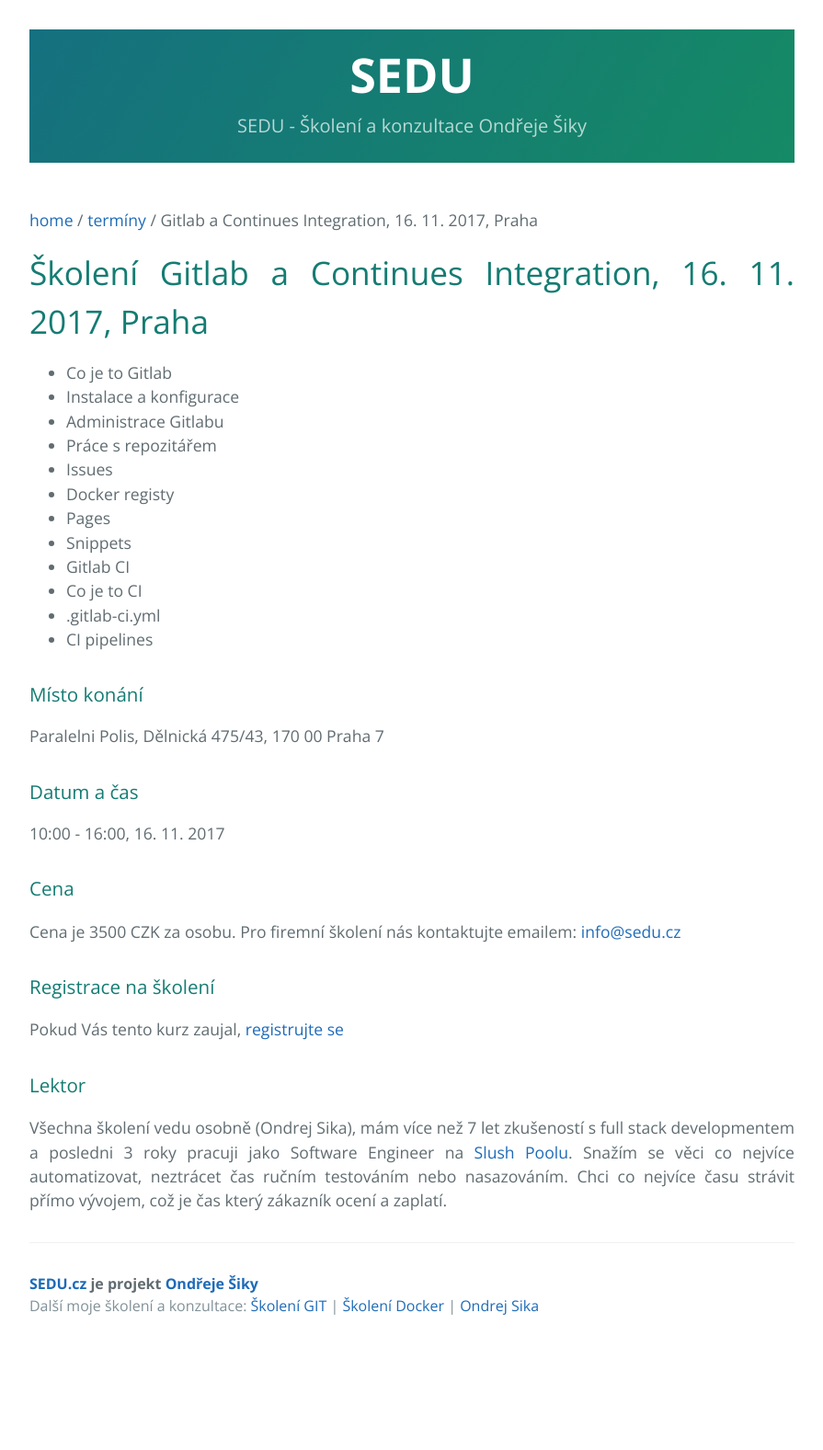
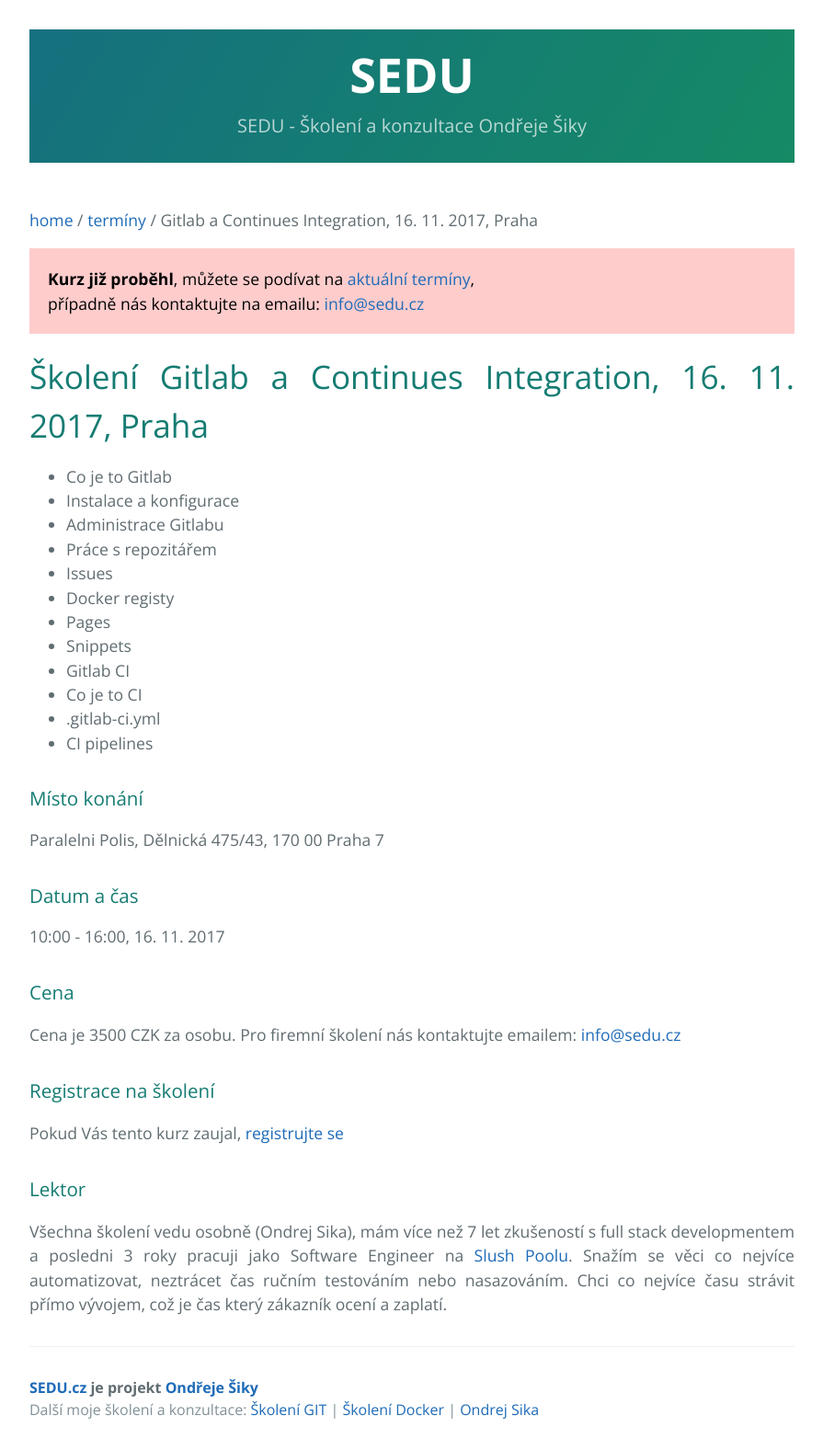
Before and after one commit to ondrejsika/sedu.cz, a Jekyll site: the page built from _event/2017-11-16-continues-integration.md, in a window 1280 px wide. Shown: the whole page at 92% size, without its empty margins (192-1087 px from the left). Built offline with Jekyll 4.4.1, drawn with Linux system fonts in a browser that asks for light colours; a script that is not in the unit is left out; before the commit the page ends 1464 px from its top, so only the background shows below that.

Commit message:
_layouts/event - add link to course on past events (red rectangle)

```diff
--- a/_layouts/event.html
+++ b/_layouts/event.html
@@ -4,6 +4,14 @@ project_tagline: SEDU - Školení a konzultace Ondřeje Šiky
 ---
 
 <p><a href="/">home</a> / <a href="/terminy">termíny</a> / {{page.title}}, {{ page.date | date: "%d. %m. %Y" }}, {{page.city}}</p>
+
+{% if page.is_actual %}{% else %}
+<div style="margin-bottom: 20px; padding: 20px; background-color: rgba(255, 0, 0, 0.2); color: black;">
+    <b>Kurz již proběhl</b>, můžete se podívat na <a href="/kurzy/{{page.course}}.html">aktuální termíny</a>,
+    <br>případně nás kontaktujte na emailu: <a href="mailto:info@sedu.cz">info@sedu.cz</a>
+</div>
+{% endif %}
+
 
 <h1>Školení {{ page.title}}, {{ page.date | date: "%d. %m. %Y" }}, {{page.city}}</h1>
 
```
